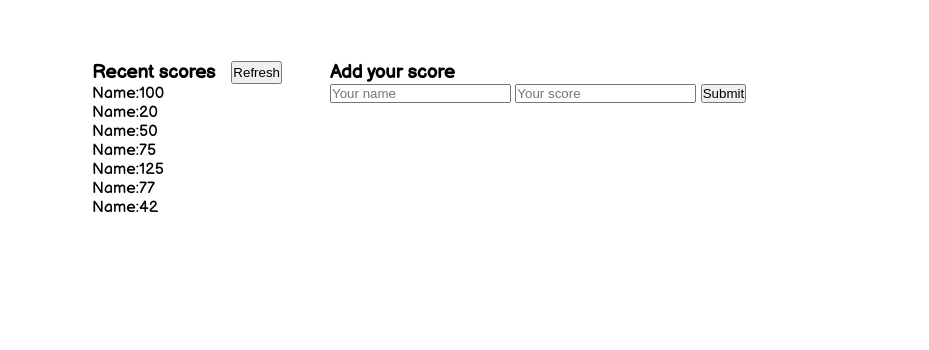
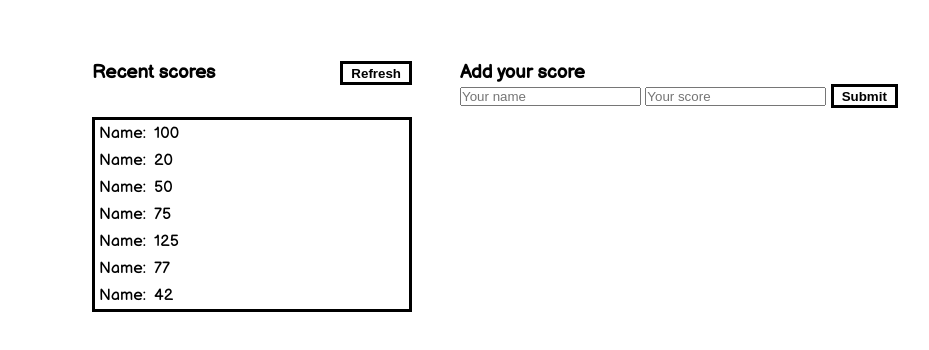
Before and after one commit to muneebulrehman/Leaderboard, a website built with webpack: page src/index.html in a window 1280 px wide. Shown: the part 92-442 px from the top of the page, without its empty margins (4-933 px from the left). Built offline with nearby package versions, Linux system fonts and the light colour scheme.

Commit message:
Added initial styling

```diff
--- a/src/index.css
+++ b/src/index.css
@@ -31,5 +31,22 @@ ul li {
 
 .score-header {
 	display: flex;
+	justify-content: space-between;
 	gap: 1rem;
 }
+.score-board {
+	margin-top: 2rem;
+	width: 20rem;
+	border: 3px solid black;
+}
+.each-score {
+	padding: 0.25rem;
+	display: flex;
+	gap: 0.5rem;
+}
+.btn {
+	background-color: transparent;
+	padding: 0.1rem 0.5rem;
+	font-weight: bold;
+	border: 3px solid black;
+}
```
